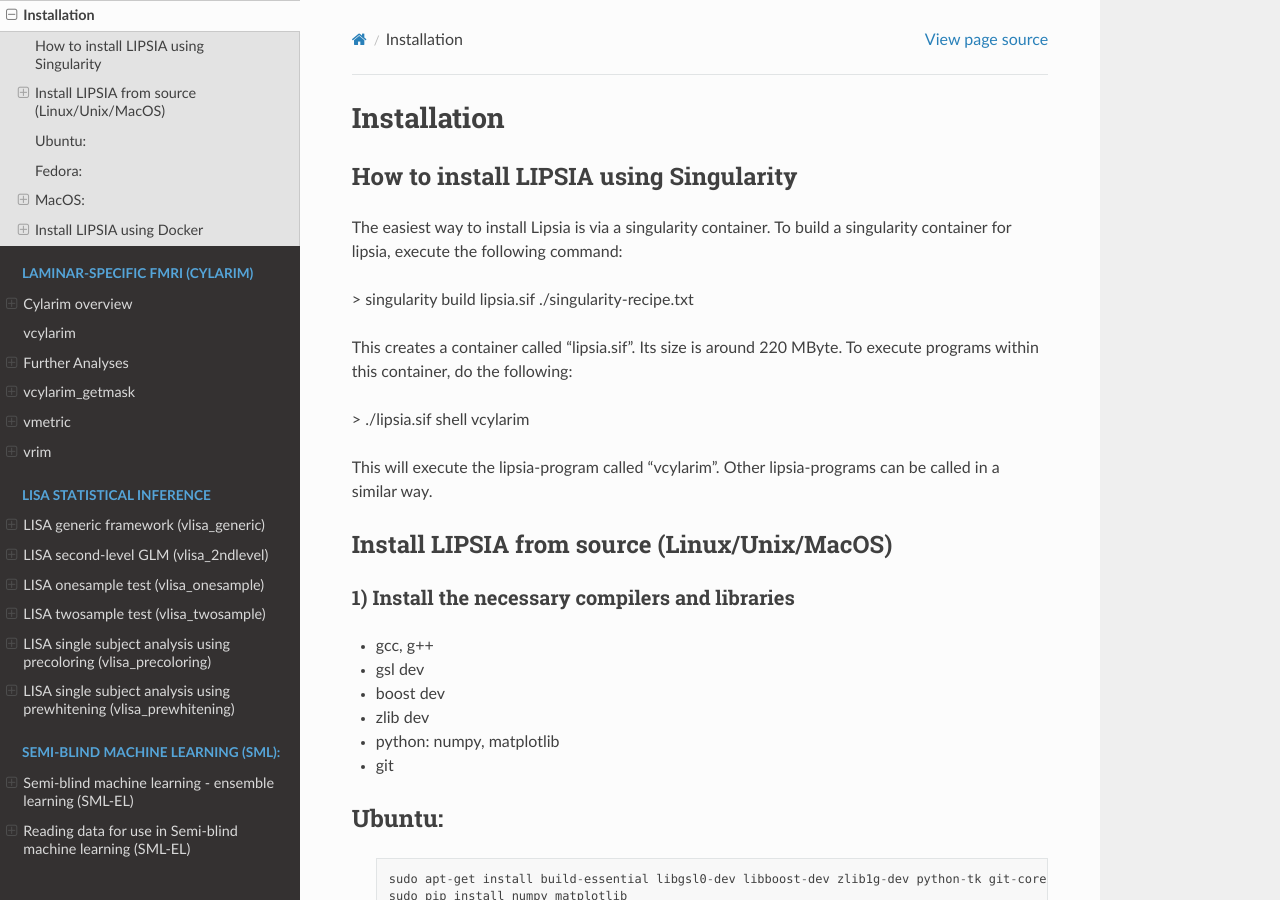
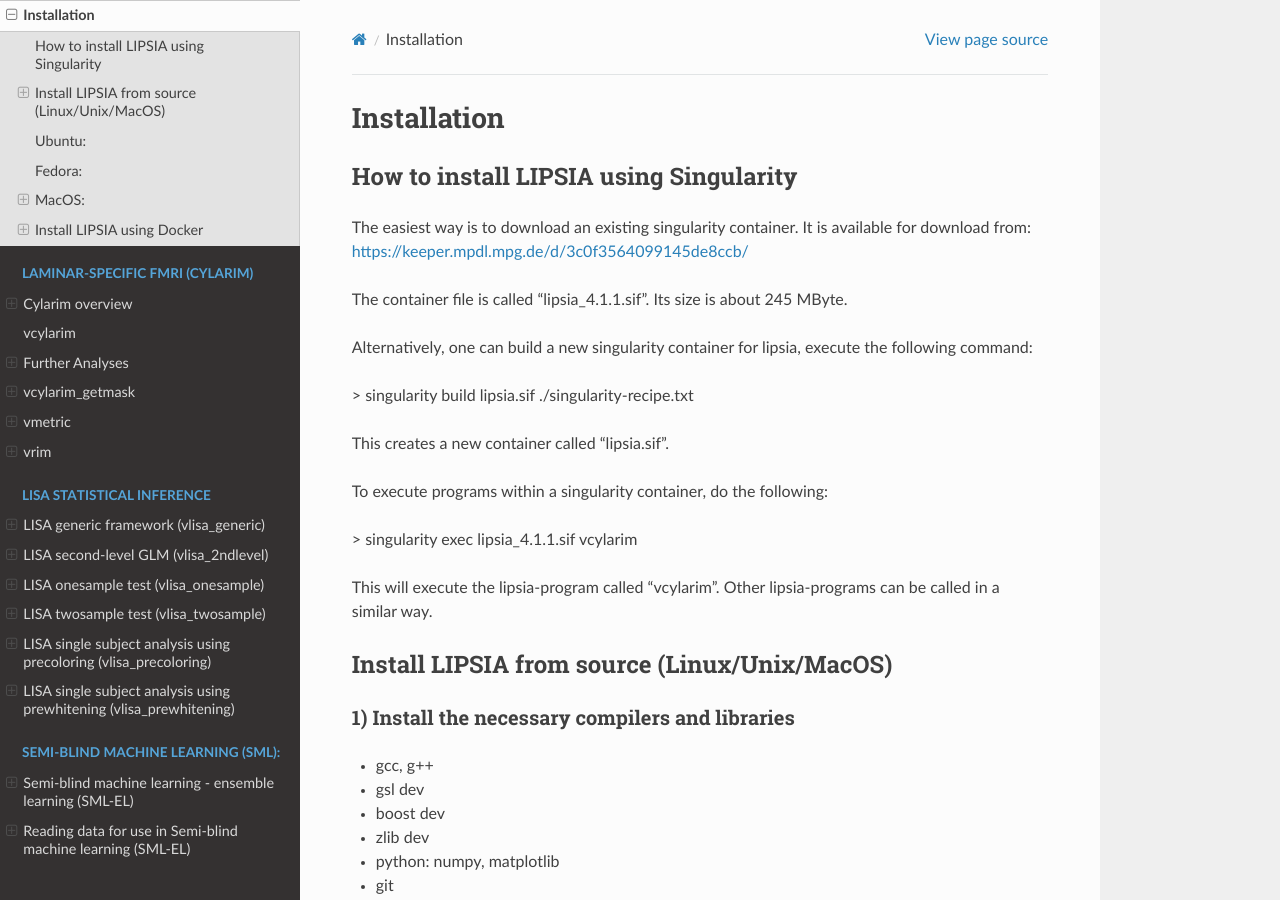
Before and after one commit to lipsia-fmri/lipsia, a Sphinx documentation site: the page built from docs/install.rst, in a window 1280 px wide and 900 px high. Built offline with Sphinx 7.4.7 and the Read the Docs theme 3.1.0, drawn with Linux system fonts in a browser that asks for light colours; pages that are not in the unit, such as notebooks, are missing from menus.

Commit message:
doc updated

```diff
--- a/docs/install.rst
+++ b/docs/install.rst
@@ -6,14 +6,26 @@ How to install LIPSIA using Singularity
 -----------------------------------------
 
 
-The easiest way to install Lipsia is via a singularity container. To build a singularity container for lipsia, execute the following command:
+The easiest way is to download an existing singularity container. It is available for download from:
+https://keeper.mpdl.mpg.de/d/3c0f3564099145de8ccb/
+
+The container file is called "lipsia_4.1.1.sif". Its size is about 245 MByte.
+
+
+
+Alternatively, one can build a new singularity container for lipsia, execute the following command:
 
 > singularity build lipsia.sif ./singularity-recipe.txt
 
-This creates a container called "lipsia.sif". Its size is around 220 MByte.
-To execute programs within this container, do the following:
+This creates a new container called "lipsia.sif".
 
-> ./lipsia.sif shell vcylarim
+
+
+
+To execute programs within a singularity container, do the following:
+
+> singularity exec lipsia_4.1.1.sif vcylarim
+
 
 This will execute the lipsia-program called "vcylarim". Other lipsia-programs can be called in a similar way.
 
```
